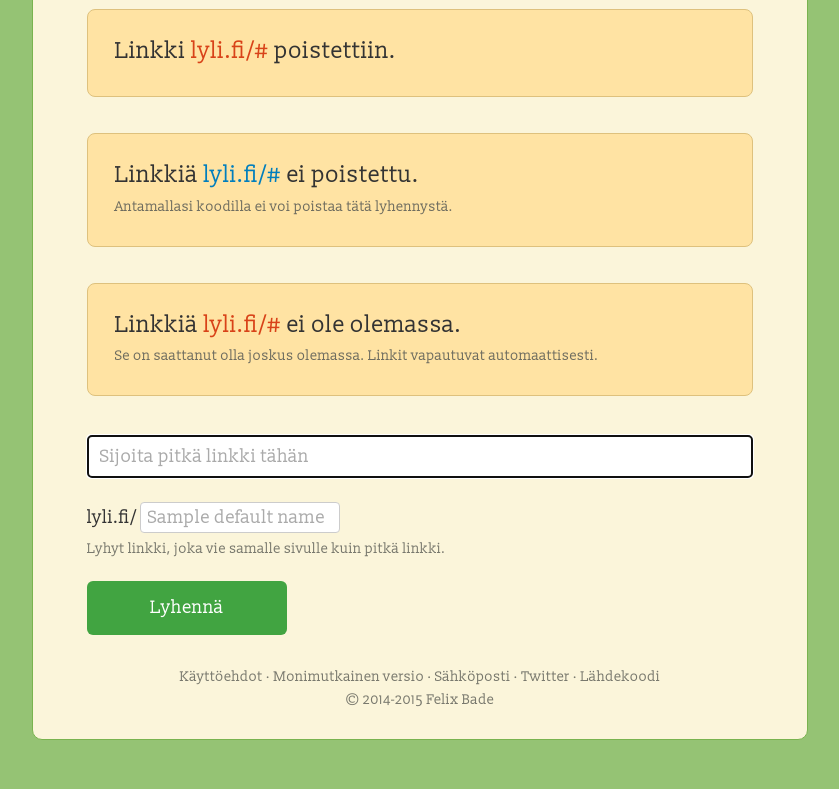
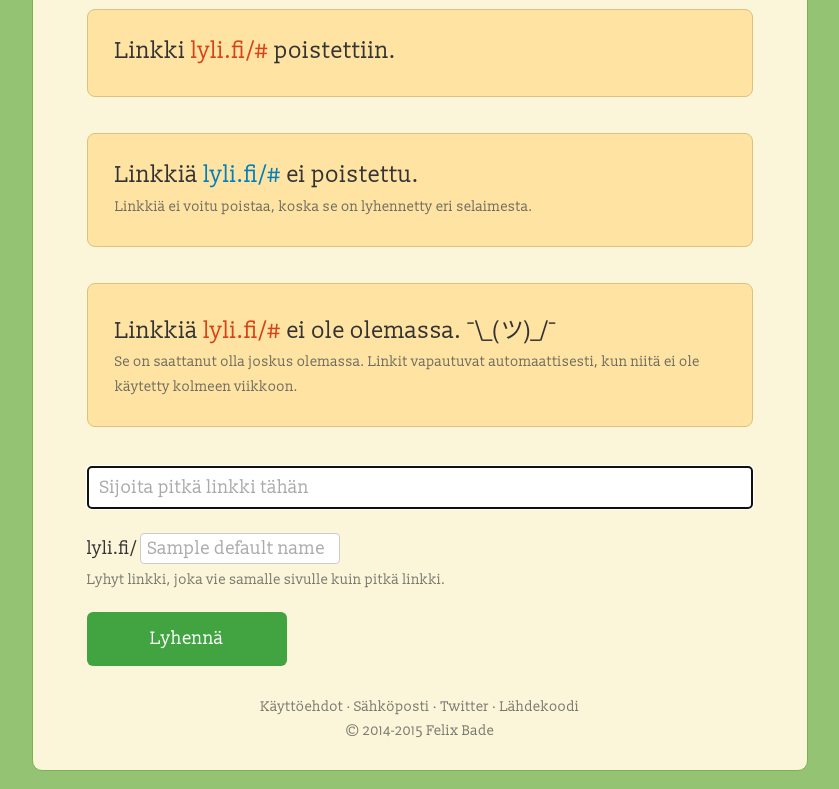
Before and after one commit to felixbade/lyli, a Flask app: template app/templates/index.html in a window 1280 px wide. Shown: the part 438-1227 px from the top of the page, without its empty margins (220-1059 px from the left). Before the commit the page ends 1178 px from the top, so only its background shows below. Run offline with Flask 2, Linux system fonts and the light colour scheme; the template is opened without the code that fills it: values that come from a table or form of the project are taken from there, most other values are stand-ins (such as "Sample title", 1, 10 or a date in 2020); data that the repository does not hold is empty; parts of the project's set-up code (start-up, migrations or seed data) failed here and were passed over.

Commit message:
Update some UI texts

```diff
--- a/app/templates/base.html
+++ b/app/templates/base.html
@@ -26,10 +26,8 @@
                 <a href="/ehdot/">Käyttöehdot</a> &middot;
                 {% if complicated %}
                 <a href="/">Yksinkertainen versio</a>
-                {% else %}
-                <a href="/monimutkainen/">Monimutkainen versio</a>
+                &middot;
                 {% endif %}
-                &middot;
                 <a href="mailto:{{email}}">Sähköposti</a> &middot; <a href="https://twitter.com/lyli_fi">Twitter</a> &middot; <a href="https://github.com/felixbade/lyli">Lähdekoodi</a>
                 <br>
                 &copy; 2014-2015 <a href="http://felixbade.fi/">Felix Bade</a>
--- a/app/templates/index.html
+++ b/app/templates/index.html
@@ -27,15 +27,15 @@
 {% if didnotremovelink %}
 <div class="notification">
     <h2>Linkkiä <a href="https://lyli.fi/{{didnotremovelink}}">lyli.fi/{{didnotremovelink}}</a> ei poistettu.</h2>
-    <span class="description">Antamallasi koodilla ei voi poistaa tätä lyhennystä.</span>
+    <span class="description">Linkkiä ei voitu poistaa, koska se on lyhennetty eri selaimesta.</span>
 </div>
 {% endif %}
 
 {# Link/page not found #}
 {% if nosuchlink %}
 <div class="notification">
-    <h2>Linkkiä <span class="notfound">lyli.fi/{{nosuchlink}}</span> ei ole olemassa.</h2>
-    <span class="description">Se on saattanut olla joskus olemassa. Linkit vapautuvat automaattisesti.</span>
+    <h2>Linkkiä <span class="notfound">lyli.fi/{{nosuchlink}}</span> ei ole olemassa. ¯\_(ツ)_/¯</h2>
+    <span class="description">Se on saattanut olla joskus olemassa. Linkit vapautuvat automaattisesti, kun niitä ei ole käytetty kolmeen viikkoon.</span>
 </div>
 {% elif nosuchpage %}
 <div class="notification">
```
